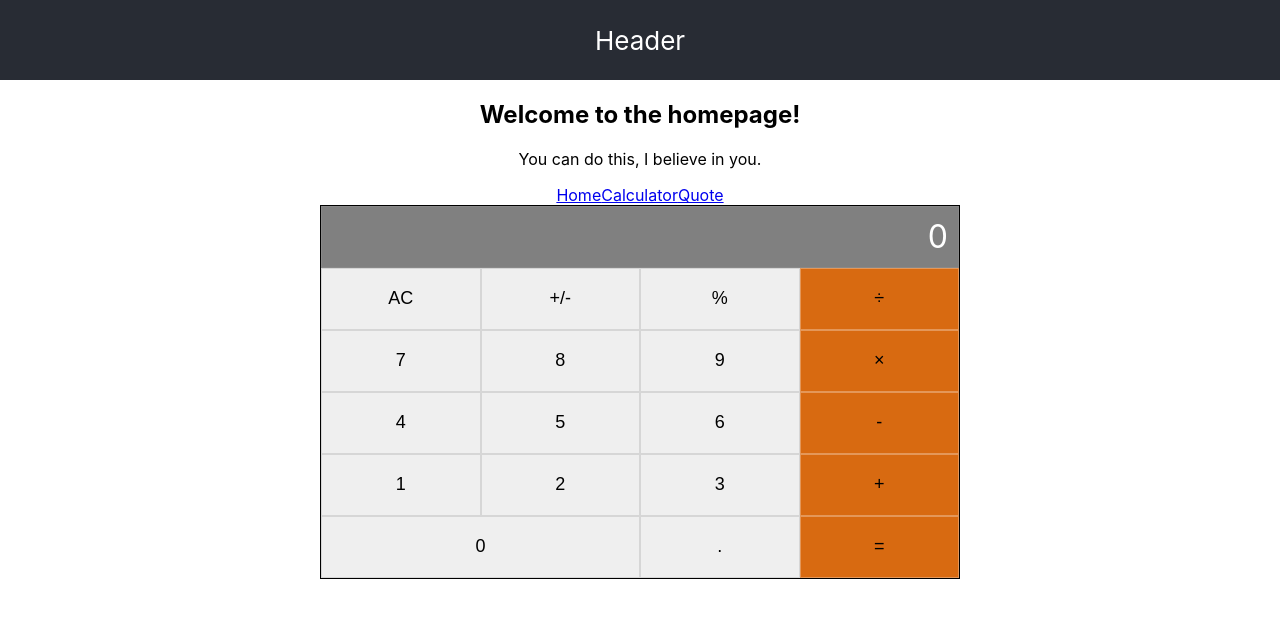
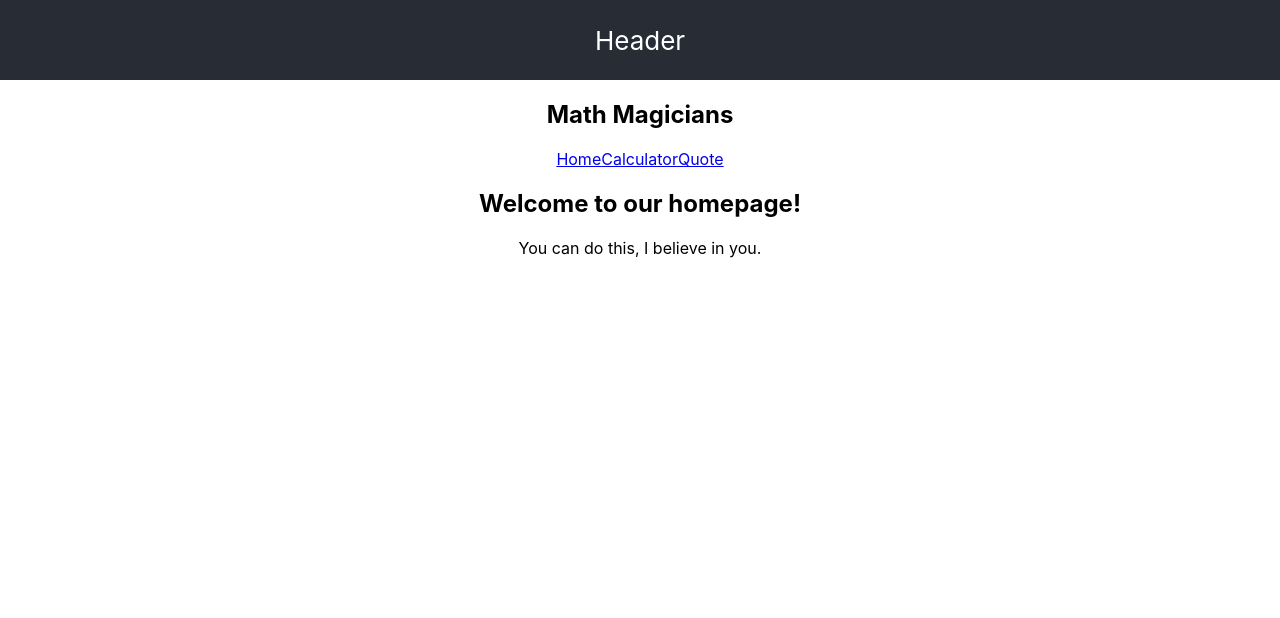
Before and after one commit to eduardosancho/math_magicians, a React (Create React App) app: page / in a window 1280 px wide. Shown: the top 618 px of the page. Built offline with nearby package versions, Linux system fonts and the light colour scheme.

Commit message:
Move navbar to App function, its DRYer

```diff
--- a/src/App.js
+++ b/src/App.js
@@ -6,6 +6,12 @@ import Calculator from './components/Calculator';
 const App = () => (
   <div className="App">
     <header className="App-header">Header</header>
+    <nav>
+      <h1>Math Magicians</h1>
+      <Link to="/">Home</Link>
+      <Link to="/myCalculator">Calculator</Link>
+      <Link to="/quote">Quote</Link>
+    </nav>
     <Routes>
       <Route path="/" element={<Home />} />
       <Route path="myCalculator" element={<MyCalculator />} />
@@ -18,16 +24,9 @@ function Home() {
   return (
     <>
       <main>
-        <h2>Welcome to the homepage!</h2>
+        <h2>Welcome to our homepage!</h2>
         <p>You can do this, I believe in you.</p>
       </main>
-      <nav>
-        <Link to="/">Home</Link>
-        <Link to="/myCalculator">Calculator</Link>
-        <Link to="/quote">Quote</Link>
-      </nav>
-      <Calculator />
-
     </>
   );
 }
@@ -38,14 +37,12 @@ function MyCalculator() {
       <main>
         <h2>Who are we?</h2>
         <p>
-          That feels like an existential question, don\`t you think?
+          That feels like an existential question, don`t you think?
         </p>
       </main>
-      <nav>
-        <Link to="/">Home</Link>
-        <Link to="/myCalculator">Calculator</Link>
-        <Link to="/quote">Quote</Link>
-      </nav>
+      <body>
+        <Calculator />
+      </body>
     </>
   );
 }
@@ -56,11 +53,6 @@ function Quote() {
       <main>
         <p>Place a quote here!</p>
       </main>
-      <nav>
-        <Link to="/">Home</Link>
-        <Link to="/myCalculator">Calculator</Link>
-        <Link to="/quote">Quote</Link>
-      </nav>
     </>
   );
 }
```
